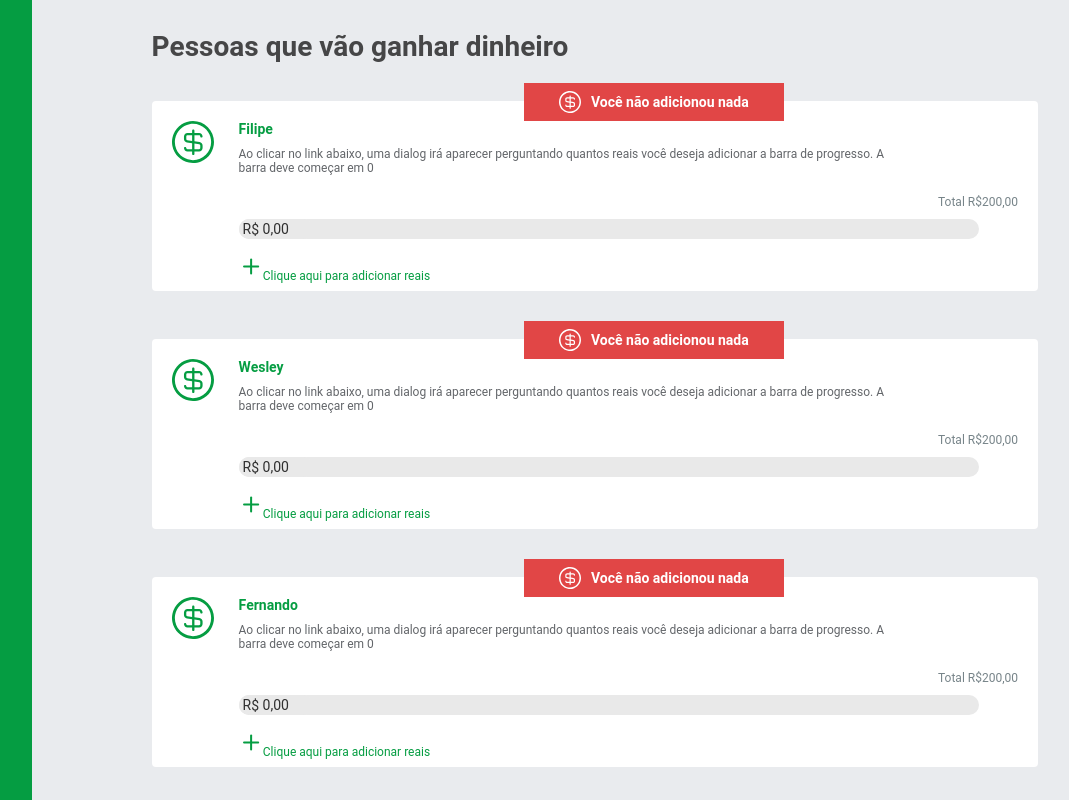
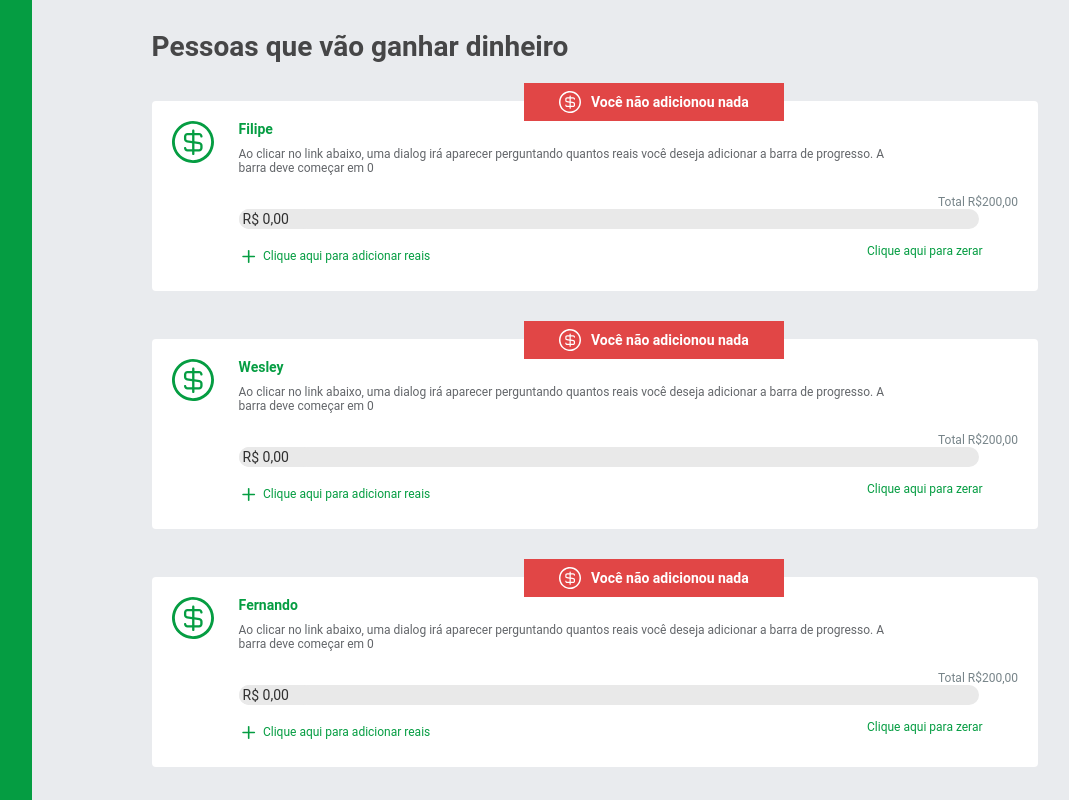
Before and after one commit to ribeirofilipe/TakeMyMoney, a React (Create React App) app: page / in a window 1280 px wide. Shown: the whole page, without its empty margins (122-1191 px from the left). Built offline with nearby package versions, Linux system fonts and the light colour scheme.

Commit message:
netlify testing

```diff
--- a/src/components/Card/CardModal/index.js
+++ b/src/components/Card/CardModal/index.js
@@ -19,10 +19,13 @@ const CardModal = ({
   function handleSelectValue(value) {
     if (total + value > 200) {
       alert('Limite atingido.');
-      return;
     }
 
     setTotal(total + value);
+
+    if (window.screen.width < 515) {
+      handleClose();
+    }
   }
 
   return (
@@ -51,8 +54,6 @@ const CardModal = ({
           </button>
         ))}
       </div>
-
-      <footer />
     </Container>
   );
 };
--- a/src/components/Card/CardModal/styles.js
+++ b/src/components/Card/CardModal/styles.js
@@ -2,11 +2,12 @@ import styled from 'styled-components';
 
 export const Container = styled.div`
   flex: 1;
-  width: 25vw;
-  height: 30vh;
+  width: 30vw;
+  height: 35vh;
 
-  @media (max-width: 768px) {
-      width: 70vw;
+  @media (max-width: 515px) {
+      width: 100vw;
+      height: 90vh;
   }
 
   header {
@@ -29,8 +30,11 @@ export const Container = styled.div`
     grid-template-columns: 1fr 1fr;
     grid-gap: 20px;
     padding: 20px;
-    align-items: center;
-    justify-content: center;
+    margin: 20px auto;
+
+    @media (max-width: 515px) {
+      padding: 50px;
+    }
 
     button {
       width: 100%;
@@ -42,14 +46,11 @@ export const Container = styled.div`
       font-weight: bold;
       border: 0;
 
+      @media (max-width: 515px) {
+        padding: 60% 25%;
+      }
+
       cursor: pointer;
     }
   }
-
-  footer {
-    background: #F5F5F5;
-    border-radius: 0px 0px 5px 5px;
-    height: 40px;
-    width: 100%;
-  }
 `;
--- a/src/components/Card/index.js
+++ b/src/components/Card/index.js
@@ -1,4 +1,4 @@
-import React, { useState, useMemo, useRef } from 'react';
+import React, { useEffect, useState, useMemo, useRef } from 'react';
 
 import PropTypes from 'prop-types';
 import { FiPlus } from 'react-icons/fi';
@@ -15,6 +15,17 @@ import CardModal from './CardModal';
 function Card({ name }) {
   const childRef = useRef(null);
   const [total, setTotal] = useState(0);
+
+  useEffect(() => {
+    const total = localStorage.getItem(`${name}/total`);
+    if (total) {
+      setTotal(JSON.parse(total));
+    }
+  }, [])
+
+  useEffect(() => {
+    localStorage.setItem(`${name}/total`, total);
+  }, [total])
 
   const formattedNumber = useMemo(() => formatNumber(total), [total]);
   return (
@@ -52,6 +63,10 @@ function Card({ name }) {
                   name={name}
                 />
               </Modal>
+              <span
+                onClick={() => setTotal(0)}
+                type="button">Clique aqui para zerar
+              </span>
             </span>
           </aside>
         </div>
--- a/src/components/Card/styles.js
+++ b/src/components/Card/styles.js
@@ -87,13 +87,33 @@ export const Container = styled.div`
         display: flex;
         align-items: center;
 
-        margin-top: 10px;
+        svg {
+          margin-right: 5px;
+        }
 
-        button {
+        button, span {
+          cursor: pointer;
+          text-align: left;
           border: 0;
           background: #FFF;
           color: #059D42;
           font-size: 12px;
+          width: 35%;
+          margin-bottom: 20px;
+
+          @media (max-width: 515px) {
+            width: 60%;
+          }
+        }
+
+        span {
+          @media (max-width: 515px) {
+            width: 40%;
+            margin-top: 20px;
+          }
+
+          width: 25%;
+          margin-top: 10px;
         }
       }
     }
@@ -131,6 +151,7 @@ export const Info = styled.div`
 
     height: 38px;
     width: 220px;
+    padding: 0 10px;
   }
 
 `;
--- a/src/components/Modal/index.js
+++ b/src/components/Modal/index.js
@@ -14,6 +14,7 @@ const useStyles = makeStyles((theme) => ({
     alignItems: 'center',
     justifyContent: 'center',
     width: '100%',
+    marginTop: window.screen.width > 515 ? 0 : `${10}%`,
   },
   paper: {
     backgroundColor: theme.palette.background.paper,
--- a/src/pages/Dashboard/index.js
+++ b/src/pages/Dashboard/index.js
@@ -4,12 +4,13 @@ import { Container, Cards } from './styles';
 
 import Card from '../../components/Card';
 import Sidebar from '../../components/Sidebar';
+import Header from '../../components/Header';
 
 function Dashboard() {
   return (
     <Container>
       <Sidebar />
-
+      <Header />
       <Cards>
         <h1>Pessoas que vão ganhar dinheiro </h1>
         <Card name="Filipe" />
```
